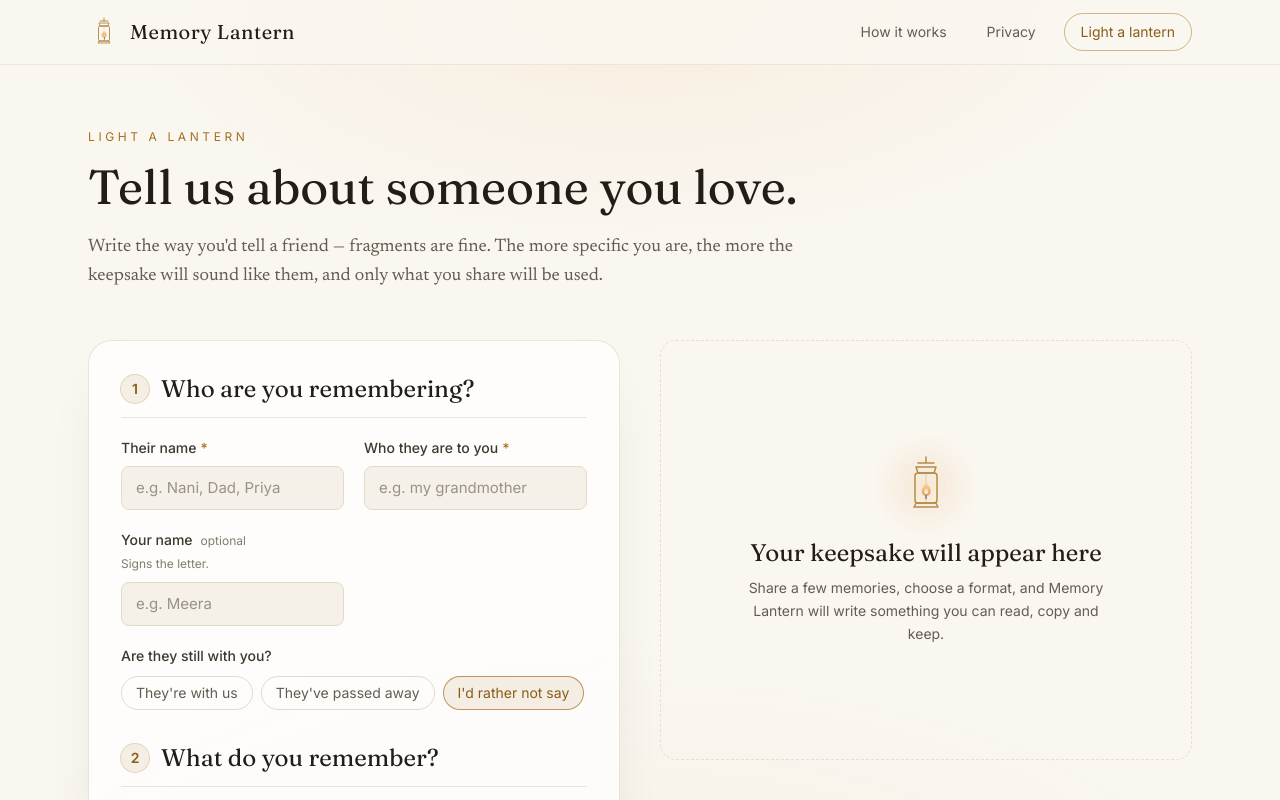
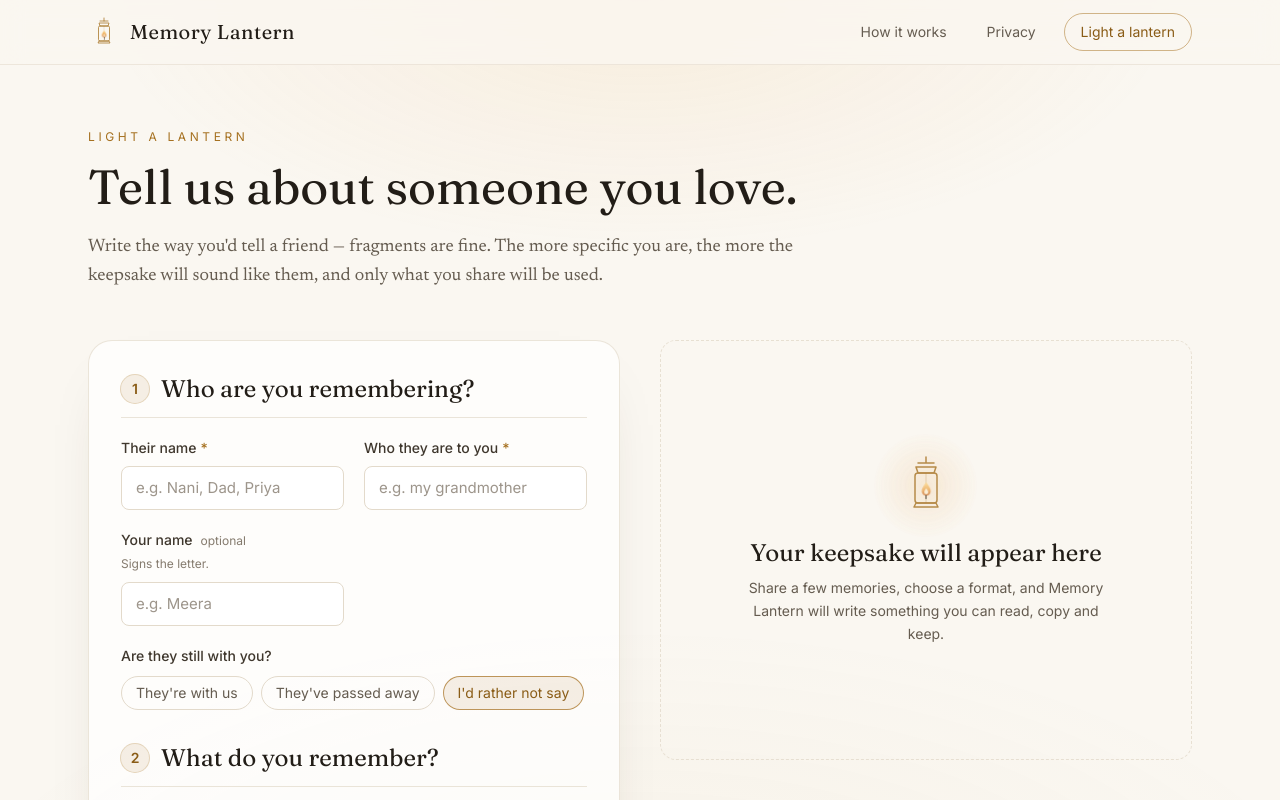
Before and after one commit to nehaprasad-dev/memory-lantern, a Next.js app: page /create in a window 1280 px wide. Shown: the top 800 px of the page. Built offline with nearby package versions, Linux system fonts and the light colour scheme.

Commit message:
update form fields with white backgrounds

```diff
--- a/src/components/studio/Field.tsx
+++ b/src/components/studio/Field.tsx
@@ -64,7 +64,7 @@
 }
 
 const inputClass = (error?: string) =>
-  `w-full rounded-lg border bg-charcoal/80 px-3.5 py-2.5 text-[15px] text-ivory placeholder:text-dusk/80 transition-colors focus:outline-none focus:ring-2 focus:ring-gold/40 ${
+  `w-full rounded-lg border bg-ash px-3.5 py-2.5 text-[15px] text-ivory placeholder:text-dusk/80 transition-colors focus:outline-none focus:ring-2 focus:ring-gold/40 ${
     error ? "border-rose/70 focus:border-rose" : "border-line focus:border-gold/70"
   }`;
 
```
